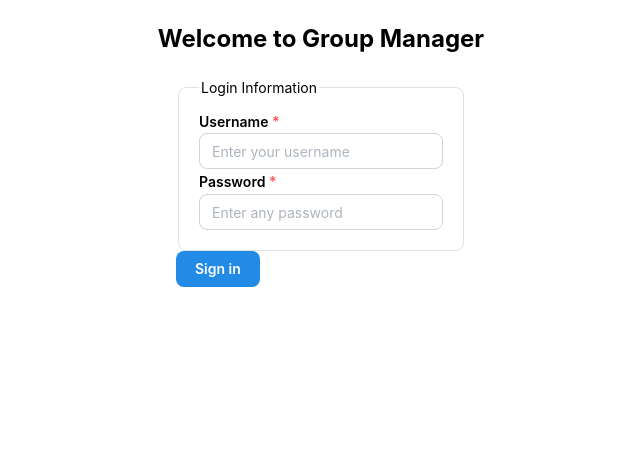
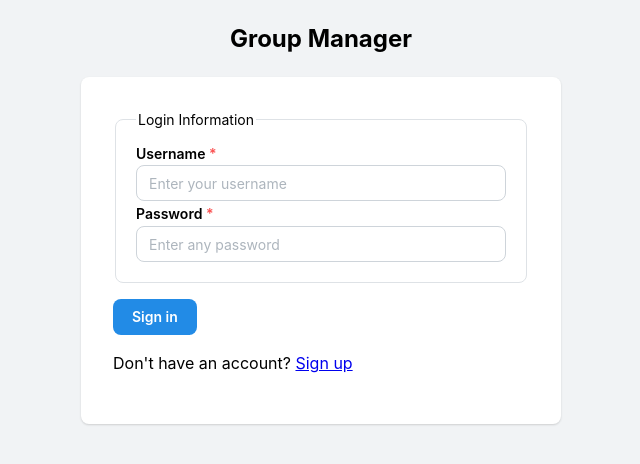
Before and after one commit to 26tscole/Group_manager, a React (Vite) app in the folder client/: page /login in a window 1280 px wide. Shown: the top 464 px of the page, without its empty margins (319-959 px from the left). Built offline with nearby package versions, Linux system fonts and the light colour scheme.

Commit message:
signup and login page both working I think this layout will stay the same for quite a while just while i work on fixing everything else

```diff
--- a/client/package.json
+++ b/client/package.json
@@ -14,10 +14,13 @@
     "@fontsource-variable/geist": "^5.3.0",
     "@mantine/core": "^9.7.1",
     "@mantine/hooks": "^9.7.1",
+    "@mantine/notifications": "^9.7.3",
+    "@tailwindcss/cli": "^4.3.0",
     "cn": "^0.4.0",
     "react": "^19.2.8",
     "react-dom": "^19.2.8",
-    "react-router-dom": "^7.18.4"
+    "react-router-dom": "^7.18.4",
+    "tailwindcss": "^4.3.3"
   },
   "devDependencies": {
     "@babel/core": "^7.29.7",
--- a/client/src/App/providers.tsx
+++ b/client/src/App/providers.tsx
@@ -1,6 +1,9 @@
 import type { ReactNode } from 'react';
 import { MantineProvider } from '@mantine/core';
+import { Notifications } from '@mantine/notifications';
 import '@mantine/core/styles.css';
+import '@mantine/notifications/styles.css';
+import '../styles.css';
 import { AuthProvider } from '../features/auth/AuthProvider';
 
 type AppProvidersProps = {
@@ -10,6 +13,7 @@ type AppProvidersProps = {
 export function AppProviders({ children }: AppProvidersProps) {
   return (
     <MantineProvider>
+      <Notifications />
       <AuthProvider>{children}</AuthProvider>
     </MantineProvider>
   );
--- a/client/src/App/router.tsx
+++ b/client/src/App/router.tsx
@@ -2,6 +2,8 @@ import { BrowserRouter, Navigate, Outlet, Route, Routes } from 'react-router-dom
 import { useAuth } from '../features/auth/hooks/useAuth';
 import { LoginPage } from '../features/auth/pages/LoginPage';
 import { DashboardPage } from '../features/user_dashboard/pages/DashboardPage';
+import { SignUpPage } from '../features/auth/pages/SignUp';
+
 
 function RequireAuth() {
   const { user } = useAuth();
@@ -17,6 +19,7 @@ export function AppRouter() {
         <Route element={<RequireAuth />}>
           <Route path="/dashboard" element={<DashboardPage />} />
         </Route>
+        <Route path="/signup" element={<SignUpPage />} />
         <Route path="/" element={<Navigate to="/dashboard" replace />} />
         <Route path="*" element={<Navigate to="/" replace />} />
       </Routes>
--- a/client/src/features/auth/api.ts
+++ b/client/src/features/auth/api.ts
@@ -1,4 +1,4 @@
-import type { AuthSession, AuthUser, LoginCredentials } from './types';
+import type { AuthSession, AuthUser, LoginCredentials, SignUpFormData } from './types';
 
 const API_BASE = '/api';
 
@@ -24,3 +24,17 @@ export async function loginRequest({ username, password }: LoginCredentials): Pr
 
   return { token, user: (await userResponse.json()) as AuthUser };
 }
+
+export async function signUpRequest(signUpData: SignUpFormData): Promise<AuthSession> {
+  const response = await fetch(`${API_BASE}/auth/`, {
+    method: 'POST',
+    headers: { 'Content-Type': 'application/json' },
+    body: JSON.stringify(signUpData),
+  });
+
+  if (!response.ok) {
+    throw new Error('Sign up failed');
+  }
+
+  return response.json() as Promise<AuthSession>;
+}
--- /dev/null
+++ b/client/src/features/auth/components/AuthForm.tsx
@@ -0,0 +1,48 @@
+import type { ReactNode, SubmitEvent } from 'react';
+import { Button, Center, Fieldset, Paper } from '@mantine/core';
+
+type AuthFormProps = {
+  title: string;
+  legend: string;
+  submitLabel: string;
+  submittingLabel: string;
+  submitting: boolean;
+  error?: string;
+  onSubmit: (event: SubmitEvent<HTMLFormElement>) => void | Promise<void>;
+  maxWidth?: number;
+  children: ReactNode;
+  footer?: ReactNode;
+};
+
+export function AuthForm({
+  title,
+  legend,
+  submitLabel,
+  submittingLabel,
+  submitting,
+  onSubmit,
+  maxWidth = 640,
+  children,
+  footer,
+}: AuthFormProps) {
+  return (
+    <main className="page-shell">
+      <section className="auth-card" aria-labelledby="auth-title">
+        <Center>
+          <h1 id="auth-title">{title}</h1>
+        </Center>
+        <Center>
+          <Paper shadow="xs" p="xl" w="100%" maw={maxWidth}>
+            <form className="login-form" onSubmit={onSubmit} style={{ width: '100%' }}>
+              <Fieldset legend={legend}>{children}</Fieldset>
+              <Button type="submit" mt="md" disabled={submitting}>
+                {submitting ? submittingLabel : submitLabel}
+              </Button>
+              {footer}
+            </form>
+          </Paper>
+        </Center>
+      </section>
+    </main>
+  );
+}
--- a/client/src/features/auth/pages/LoginPage.tsx
+++ b/client/src/features/auth/pages/LoginPage.tsx
@@ -1,8 +1,9 @@
 import { useState, type SubmitEvent } from 'react';
-import { Navigate, useNavigate } from 'react-router-dom';
+import { Link, Navigate, useNavigate } from 'react-router-dom';
 import { useAuth } from '../hooks/useAuth';
-import { Fieldset, TextInput, Button, Center } from '@mantine/core';
-
+import { TextInput } from '@mantine/core';
+import { AuthForm } from '../components/AuthForm';
+import { notifications } from '@mantine/notifications';
 
 export function LoginPage() {
   const { login, user } = useAuth();
@@ -23,7 +24,9 @@ export function LoginPage() {
       });
       navigate('/dashboard', { replace: true });
     } catch (err) {
-      setError(err instanceof Error ? err.message : 'Login failed');
+      const message = err instanceof Error ? err.message : 'Sign up failed';
+      setError(message);
+      notifications.show({ title: 'Error', message, color: 'red' });
     } finally {
       setSubmitting(false);
     }
@@ -34,14 +37,21 @@ export function LoginPage() {
   }
 
   return (
-    <main className="page-shell">
-      <section className="auth-card" aria-labelledby="login-title">
-        <Center>
-          <h1 id="login-title">Welcome to Group Manager</h1>
-        </Center>
-        <Center>
-          <form className="login-form" onSubmit={handleSubmit}>
-            <Fieldset legend="Login Information">
+    <AuthForm
+      title="Group Manager"
+      legend="Login Information"
+      submitLabel="Sign in"
+      submittingLabel="Signing in…"
+      submitting={submitting}
+      error={error}
+      onSubmit={handleSubmit}
+      maxWidth={480}
+      footer={
+        <p>
+          Don't have an account? <Link to="/signup">Sign up</Link>
+        </p>
+      }
+    >
       <TextInput
         id="username"
         name="username"
@@ -60,16 +70,6 @@ export function LoginPage() {
         autoComplete="current-password"
         required
       />
-            </Fieldset>
-
-            {error && <p className="form-error" role="alert">{error}</p>}
-
-            <Button type="submit" disabled={submitting}>
-              {submitting ? 'Signing in…' : 'Sign in'}
-            </Button>
-          </form>
-        </Center>
-      </section>
-    </main>
+    </AuthForm>
   );
 }
--- a/client/src/features/auth/pages/SignUp.tsx
+++ b/client/src/features/auth/pages/SignUp.tsx
@@ -0,0 +1,145 @@
+import { useState, type SubmitEvent } from 'react';
+import { Link, Navigate, useNavigate } from 'react-router-dom';
+import { useAuth } from '../hooks/useAuth';
+import { TextInput } from '@mantine/core';
+import { AuthForm } from '../components/AuthForm';
+import { notifications } from '@mantine/notifications';
+import type { SignUpFormData } from '../types';
+
+export function SignUpPage() {
+  const { signUp, user } = useAuth();
+  const navigate = useNavigate();
+  const [error, setError] = useState('');
+  const [submitting, setSubmitting] = useState(false);
+
+  async function handleSubmit(event: SubmitEvent<HTMLFormElement>) {
+    event.preventDefault();
+    const form = new FormData(event.currentTarget);
+    const signUpData: SignUpFormData = {
+      email: String(form.get('email')),
+      username: String(form.get('username')),
+      password: String(form.get('password')),
+      first_name: String(form.get('first_name')),
+      last_name: String(form.get('last_name')),
+      date_of_birth: String(form.get('date_of_birth')),
+      phone_number: String(form.get('phone_number')),
+      address: String(form.get('address')),
+    };
+    setError('');
+    setSubmitting(true);
+
+    try {
+      await signUp({
+        username: signUpData.username,
+        password: signUpData.password,
+        email: signUpData.email,
+        first_name: signUpData.first_name,
+        last_name: signUpData.last_name,
+        date_of_birth: signUpData.date_of_birth,
+        phone_number: signUpData.phone_number,
+        address: signUpData.address,
+      });
+      navigate('/login', { replace: true });
+    } catch (err) {
+      const message = err instanceof Error ? err.message : 'Sign up failed';
+      setError(message);
+      notifications.show({ title: 'Error', message, color: 'red' });
+    } finally {
+      setSubmitting(false);
+    }
+  }
+
+  if (user) {
+    return <Navigate to="/dashboard" replace />;
+  }
+
+  return (
+    <AuthForm
+      title="Create Group Account"
+      legend="Sign Up Information"
+      submitLabel="Sign up"
+      submittingLabel="Signing up…"
+      submitting={submitting}
+      error={error}
+      onSubmit={handleSubmit}
+      maxWidth={480}
+      footer={
+        <p>
+          Already have an account? <Link to="/login">Log in</Link>
+        </p>
+      }
+    >
+      <TextInput
+        id="email"
+        name="email"
+        type="email"
+        label="Email"
+        placeholder="Enter your email"
+        autoComplete="email"
+        required
+      />
+      <TextInput
+        id="username"
+        name="username"
+        type="text"
+        label="Username"
+        placeholder="Enter your username"
+        required
+      />
+      <TextInput
+        id="password"
+        name="password"
+        type="password"
+        label="Password"
+        placeholder="Enter any password"
+        autoComplete="current-password"
+        required
+      />
+      <TextInput
+        id="firstName"
+        name="first_name"
+        type="text"
+        label="First Name"
+        placeholder="Enter your first name"
+        autoComplete="given-name"
+        required
+      />
+      <TextInput
+        id="lastName"
+        name="last_name"
+        type="text"
+        label="Last Name"
+        placeholder="Enter your last name"
+        autoComplete="family-name"
+        required
+      />
+      <TextInput
+        id="date"
+        name="date_of_birth"
+        type="date"
+        label="Date of Birth"
+        placeholder="Enter your date of birth"
+        autoComplete="bday"
+        required
+      />
+      <TextInput
+        id="phone"
+        name="phone_number"
+        type="tel"
+        label="Phone Number"
+        placeholder="Enter your phone number"
+        autoComplete="tel"
+        required
+      />
+      <TextInput
+        id="address"
+        name="address"
+        type="text"
+        label="Address"
+        placeholder="Enter your address"
+        autoComplete="street-address"
+        required
+      />
+    </AuthForm>
+  );
+}
--- /dev/null
+++ b/client/src/styles.css
@@ -0,0 +1,9 @@
+body {
+  min-height: 100vh;
+  margin: 0;
+  background-color: #f1f3f5;
+}
+
+#root {
+  min-height: 100vh;
+}
```
Also changed, not shown: client/src/features/auth/AuthProvider.tsx (+10 -3 lines), client/src/features/auth/types.ts (+11 -0 lines), 1 other file (tests, documents, lock files or other folders). Lines whose indentation alone changed are shown as unchanged.
